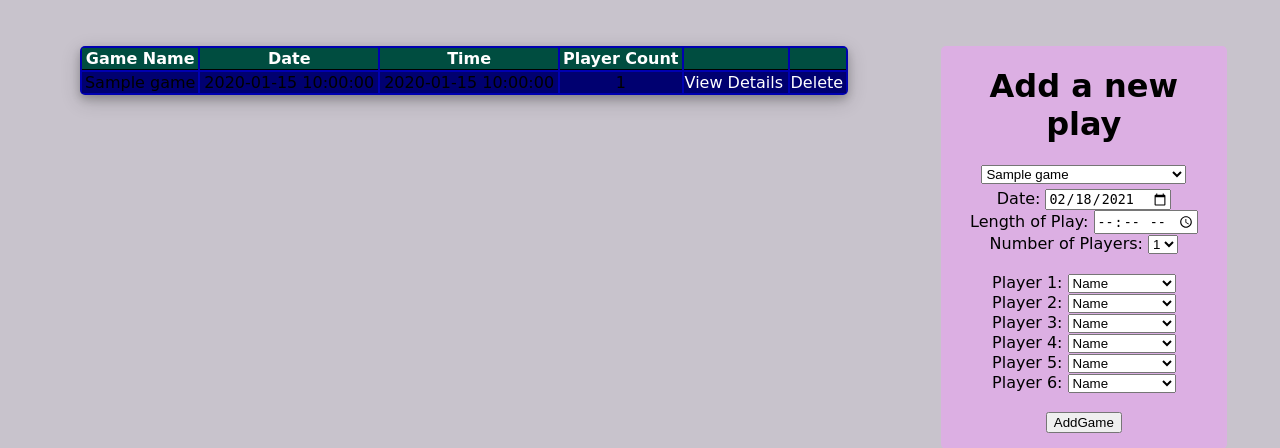
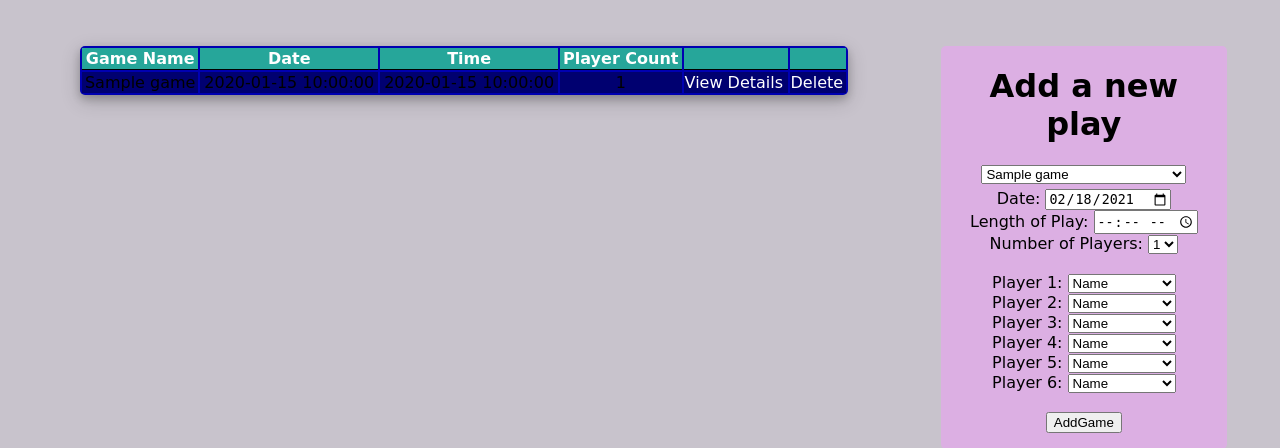
Before and after one commit to Labinopper/Website-v2, a PHP site: page /addplay.php in a window 1280 px wide. Shown: the part 54-502 px from the top of the page. Run offline with PHP 8.4, Linux system fonts and the light colour scheme; the visitor is signed in with stand-in values (Sample User, id 1); tables that the repository leaves empty or names only in its code hold one stand-in row (values such as "Sample post").

Commit message:
Colour scheme table

```diff
--- a/styles.css
+++ b/styles.css
@@ -191,7 +191,7 @@ body {
 th {
     font-weight: bold;
     border-bottom: 1px solid black;
-    background-color: #004d40;
+    background-color: #26a69a;
     color: white;
 }
 
```
